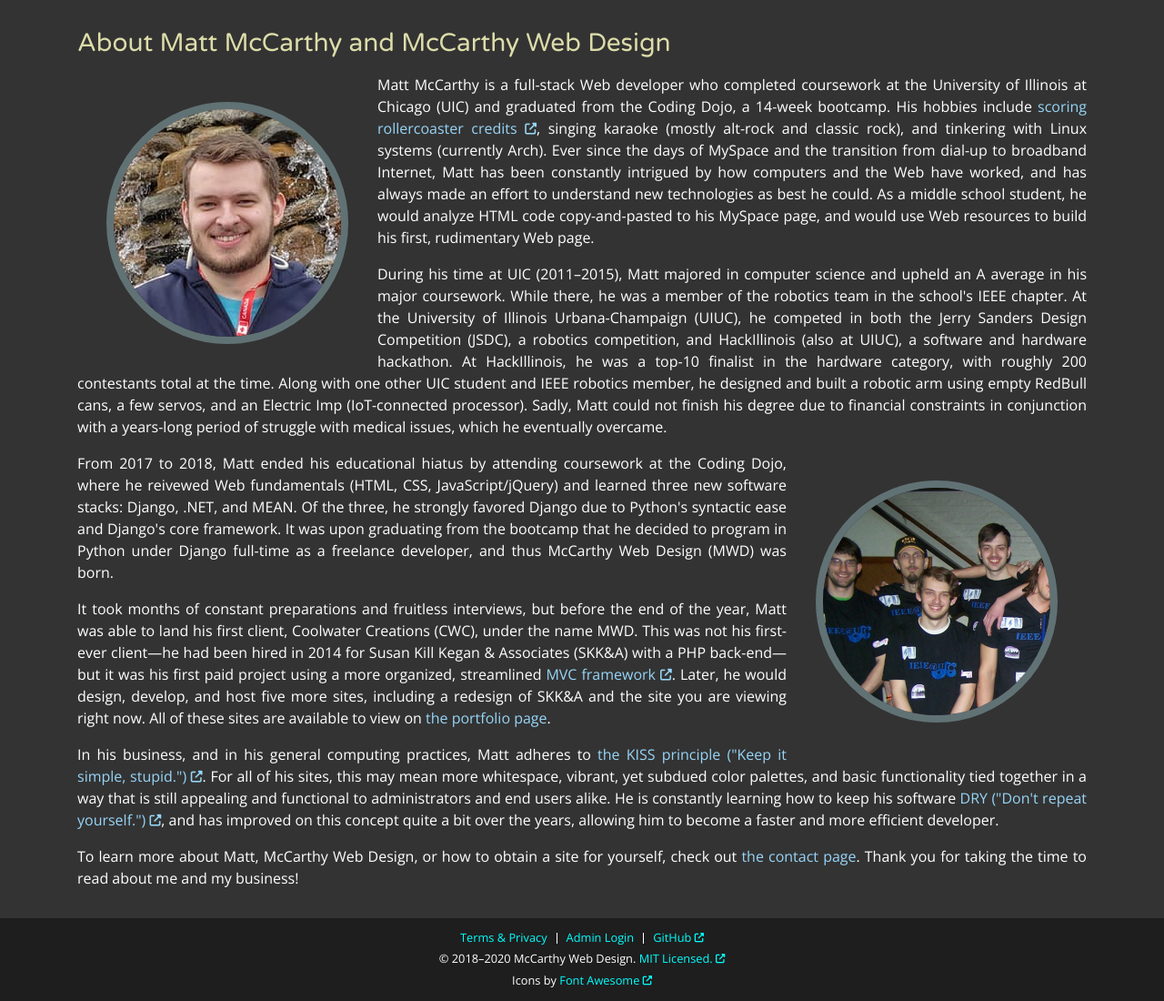
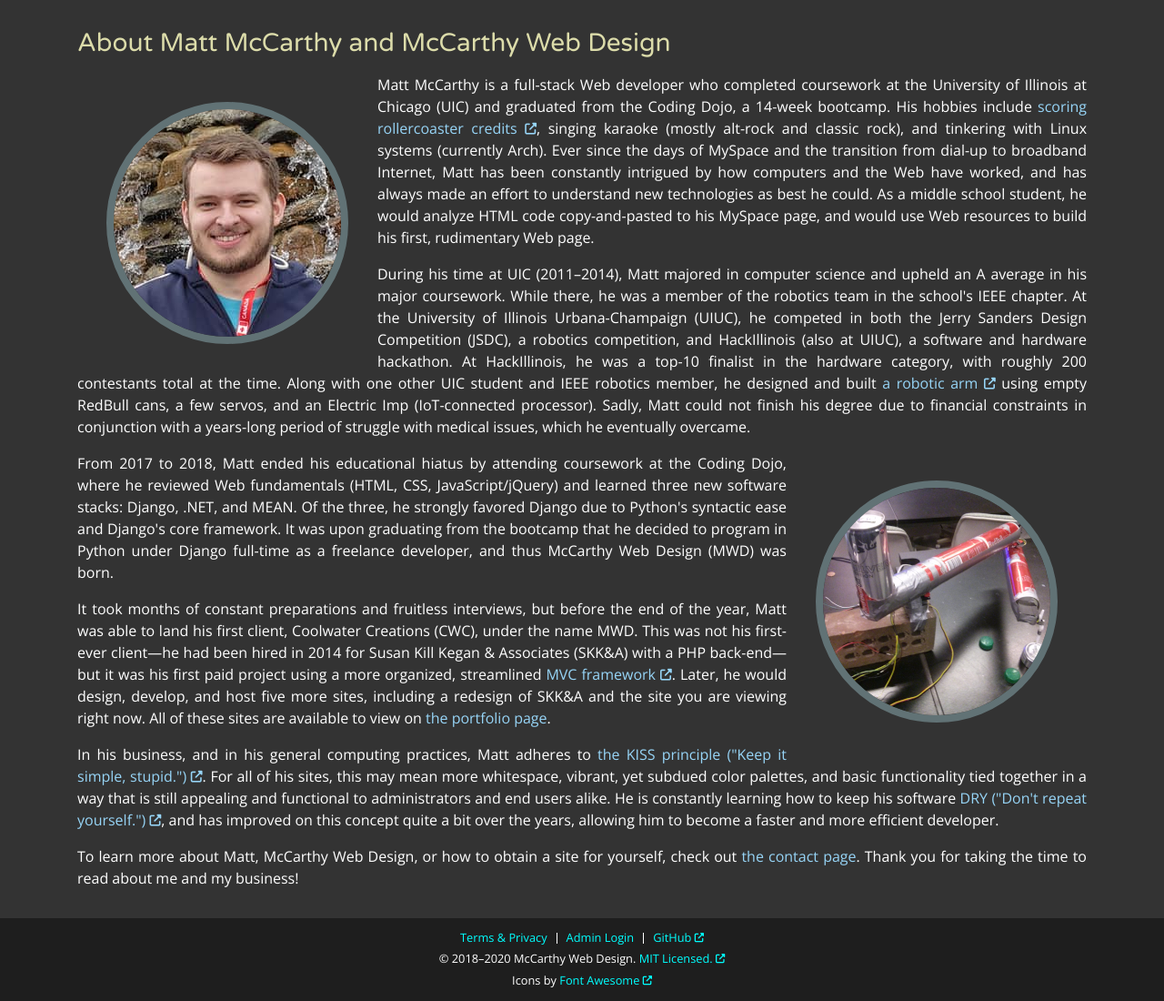
Before and after one commit to McCarthyCode/McCarthy-Code, a Django app: page /about/ in a window 1280 px wide. Shown: the part 57-1157 px from the top of the page at 91% size. Run offline with Django 3.2, Linux system fonts and the light colour scheme; parts of the project's set-up code (start-up, migrations or seed data) failed here and were passed over; some libraries are stand-ins or nearby versions; some web fonts are replaced.

Commit message:
Feature RedBull Robot on About page

```diff
--- a/home/templates/home/about.html
+++ b/home/templates/home/about.html
@@ -13,15 +13,15 @@
       Matt McCarthy is a full-stack Web developer who completed coursework at the University of Illinois at Chicago (UIC) and graduated from the Coding Dojo, a 14-week bootcamp. His hobbies include <a class="external-link" href="http://www.coastercounter.com/mattmc318">scoring rollercoaster credits</a>, singing karaoke (mostly alt-rock and classic rock), and tinkering with Linux systems (currently Arch). Ever since the days of MySpace and the transition from dial-up to broadband Internet, Matt has been constantly intrigued by how computers and the Web have worked, and has always made an effort to understand new technologies as best he could. As a middle school student, he would analyze HTML code copy-and-pasted to his MySpace page, and would use Web resources to build his first, rudimentary Web page.
     </p>
     <p>
-      During his time at UIC (2011&ndash;2015), Matt majored in computer science and upheld an A average in his major coursework. While there, he was a member of the robotics team in the school's IEEE chapter. At the University of Illinois Urbana-Champaign (UIUC), he competed in both the Jerry Sanders Design Competition (JSDC), a robotics competition, and HackIllinois (also at UIUC), a software and hardware hackathon. At HackIllinois, he was a top-10 finalist in the hardware category, with roughly 200 contestants total at the time. Along with one other UIC student and IEEE robotics member, he designed and built a robotic arm using empty RedBull cans, a few servos, and an Electric Imp (IoT-connected processor). Sadly, Matt could not finish his degree due to financial constraints in conjunction with a years-long period of struggle with medical issues, which he eventually overcame.
+      During his time at UIC (2011&ndash;2014), Matt majored in computer science and upheld an A average in his major coursework. While there, he was a member of the robotics team in the school's IEEE chapter. At the University of Illinois Urbana-Champaign (UIUC), he competed in both the Jerry Sanders Design Competition (JSDC), a robotics competition, and HackIllinois (also at UIUC), a software and hardware hackathon. At HackIllinois, he was a top-10 finalist in the hardware category, with roughly 200 contestants total at the time. Along with one other UIC student and IEEE robotics member, he designed and built <a class="external-link" href="https://devpost.com/software/redbull-robot-checkers-player">a robotic arm</a> using empty RedBull cans, a few servos, and an Electric Imp (IoT-connected processor). Sadly, Matt could not finish his degree due to financial constraints in conjunction with a years-long period of struggle with medical issues, which he eventually overcame.
     </p>
     <div class="img-container float-md-right d-inline-block">
-      <a data-fancybox="gallery" href="{% static 'home/img/IEEE_UIC.jpg' %}">
-        <img src="{% static 'home/img/IEEE_UIC_thumbnail.jpg' %}">
+      <a data-fancybox="gallery" href="{% static 'home/img/RBR.jpg' %}">
+        <img src="{% static 'home/img/RBR_thumbnail.jpg' %}">
       </a>
     </div>
     <p>
-      From 2017 to 2018, Matt ended his educational hiatus by attending coursework at the Coding Dojo, where he reivewed Web fundamentals (HTML, CSS, JavaScript/jQuery) and learned three new software stacks: Django, .NET, and MEAN. Of the three, he strongly favored Django due to Python's syntactic ease and Django's core framework. It was upon graduating from the bootcamp that he decided to program in Python under Django full-time as a freelance developer, and thus McCarthy Web Design (MWD) was born.
+      From 2017 to 2018, Matt ended his educational hiatus by attending coursework at the Coding Dojo, where he reviewed Web fundamentals (HTML, CSS, JavaScript/jQuery) and learned three new software stacks: Django, .NET, and MEAN. Of the three, he strongly favored Django due to Python's syntactic ease and Django's core framework. It was upon graduating from the bootcamp that he decided to program in Python under Django full-time as a freelance developer, and thus McCarthy Web Design (MWD) was born.
     </p>
     <p>
       It took months of constant preparations and fruitless interviews, but before the end of the year, Matt was able to land his first client, Coolwater Creations (CWC), under the name MWD. This was not his first-ever client&mdash;he had been hired in 2014 for Susan Kill Kegan & Associates (SKK&A) with a PHP back-end&mdash;but it was his first paid project using a more organized, streamlined <a class="external-link" href="https://en.wikipedia.org/wiki/Model%E2%80%93view%E2%80%93controller">MVC framework</a>. Later, he would design, develop, and host five more sites, including a redesign of SKK&A and the site you are viewing right now. All of these sites are available to view on <a href="{% url 'home:portfolio' %}">the portfolio page</a>.
```
Also changed, not shown: home/static/home/img/IEEE_UIC.jpg (deleted), home/static/home/img/IEEE_UIC_thumbnail.jpg (deleted), home/static/home/img/RBR_thumbnail.jpg (added), 1 other file.
